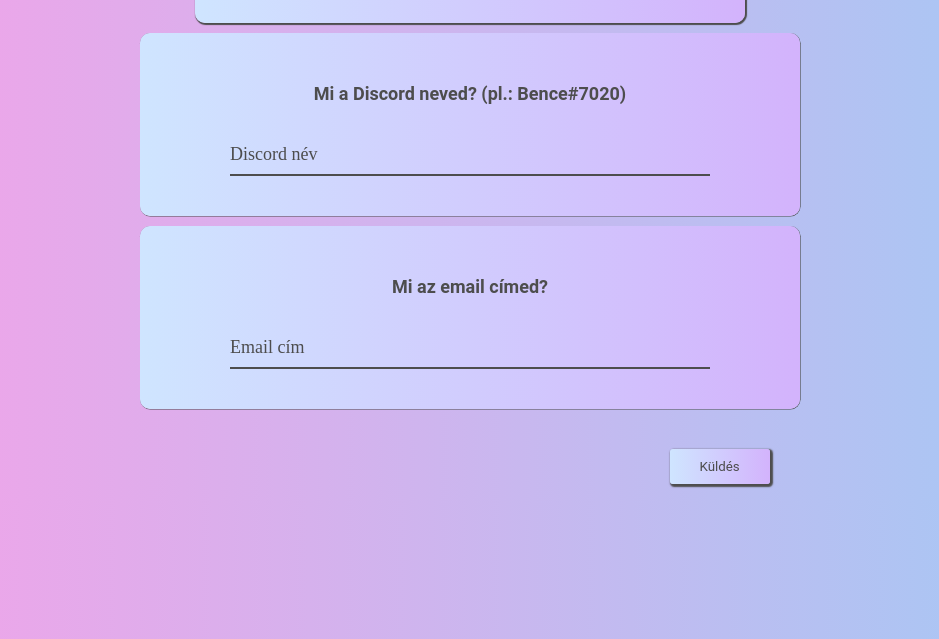
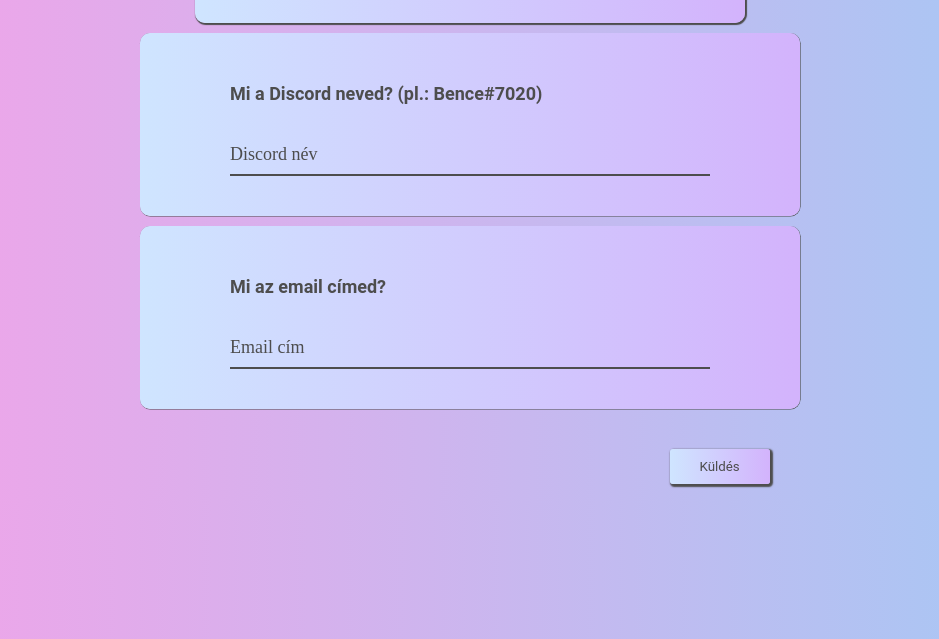
Before and after one commit to BenceGyurus/test1, a plain HTML site: page index.html in a window 1280 px wide. Shown: the part 161-800 px from the top of the page, without its empty margins (170-1109 px from the left). Drawn offline with Linux system fonts and the light colour scheme.

Commit message:
22nd commit

```diff
--- a/style.css
+++ b/style.css
@@ -36,7 +36,7 @@ body{
 }
 .title{
     font-size: 18px;
-    width: max-content;
+    width: 80%;
     margin: 0px auto 20px auto;
 }
 
```
